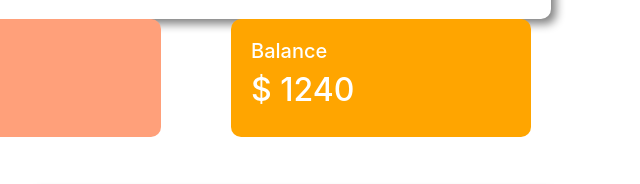
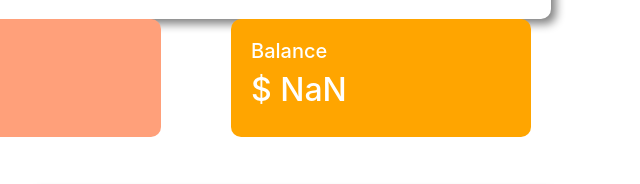
Before and after one commit to islamSorifulhero/Islami-Bank, a plain HTML site: page pioneer.html in a window 1280 px wide. Both pictures are taken after a click on the button "Deposit". Shown: the part 458-642 px from the top of the page, 629-1269 px from the left. Drawn offline with nearby package versions, Linux system fonts and the light colour scheme.

Commit message:
my 4th commit

```diff
--- a/pioneer.html
+++ b/pioneer.html
@@ -83,18 +83,17 @@
             const totalDepositCurrent = depositAmountAll + currentAmountAll;
 
             document.getElementById("current-deposit").innerText = totalDepositCurrent;
-            document.getElementById("deposit-amount").value = "";
-        })
 
 
+            const currentBalance = document.getElementById("currentBalance").innerText;
+            const currentBalanceNumber = parseFloat(currentBalance);
+            const totalBalance = depositAmountAll + currentBalanceNumber;
+            document.getElementById("currentBalance").innerText = totalBalance;
+
+            document.getElementById("deposit-amount").value = "";
 
 
-
-
-
-
-
-
+        })
 
 
 
```
